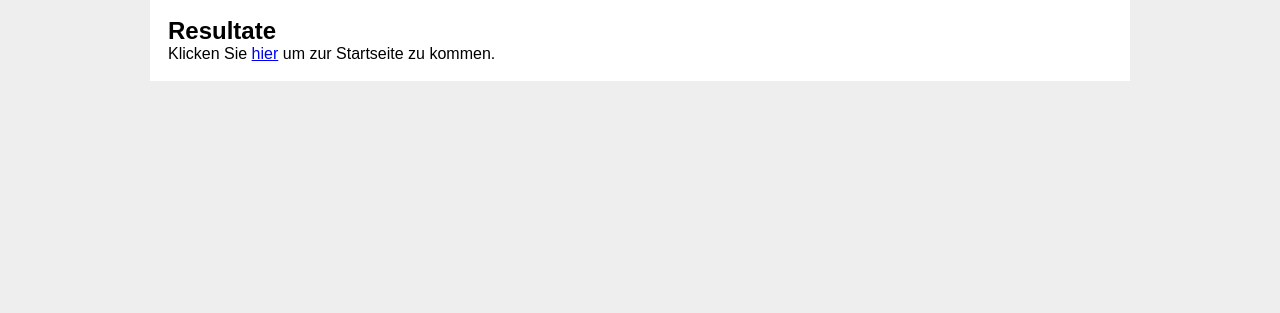
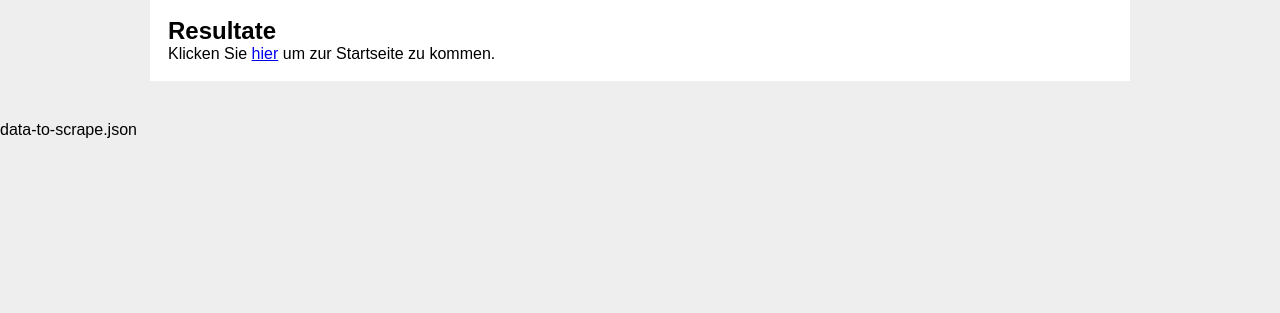
Before and after one commit to cedricgeissmann/pruefung-webserver-1mz, a Flask app: page /results in a window 1280 px wide. Shown: the part 217-530 px from the top of the page. Run offline with Flask 2, Linux system fonts and the light colour scheme.

Commit message:
aufgabe c und d

```diff
--- a/run.py
+++ b/run.py
@@ -29,7 +29,6 @@ def results():
     data = load_json("data-to-scrape.json")
     return render_template("results.html", table=data)
 
-
 # starts the webserver
 if __name__ == "__main__":
     app.run()
--- a/templates/base.html
+++ b/templates/base.html
@@ -24,5 +24,8 @@
     {% block content %}
     {% endblock %}
     </div>
+    <div class="card">
+        data-to-scrape.json
+    </div>
 </body>
 </html>
--- a/templates/results.html
+++ b/templates/results.html
@@ -1,6 +1,6 @@
 {% extends "base.html" %}
 {% block content %}
     <h2>Resultate</h2>
-    <p></p>
+
     <p>Klicken Sie <a href="/">hier</a> um zur Startseite zu kommen.</p>
 {% endblock %}
```
